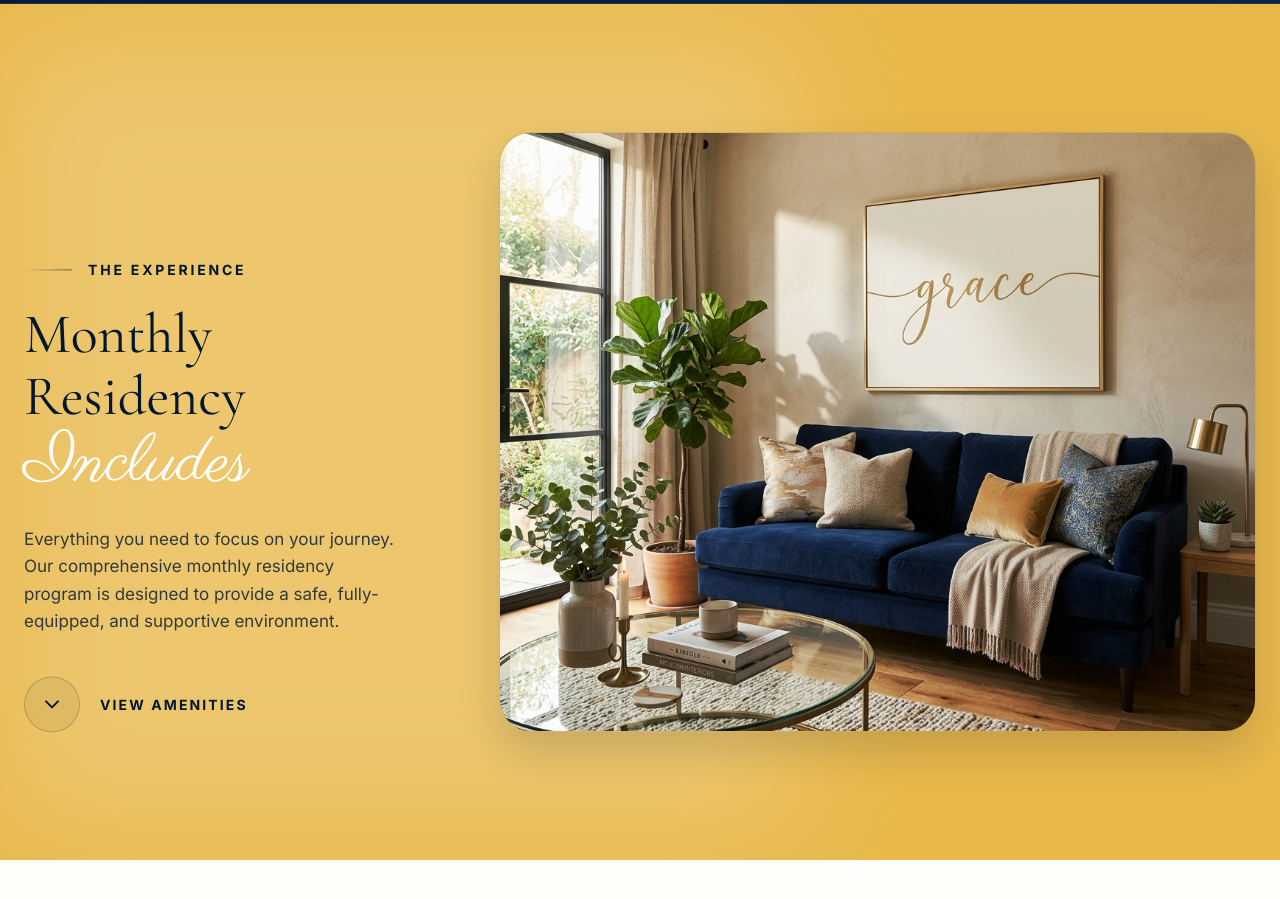
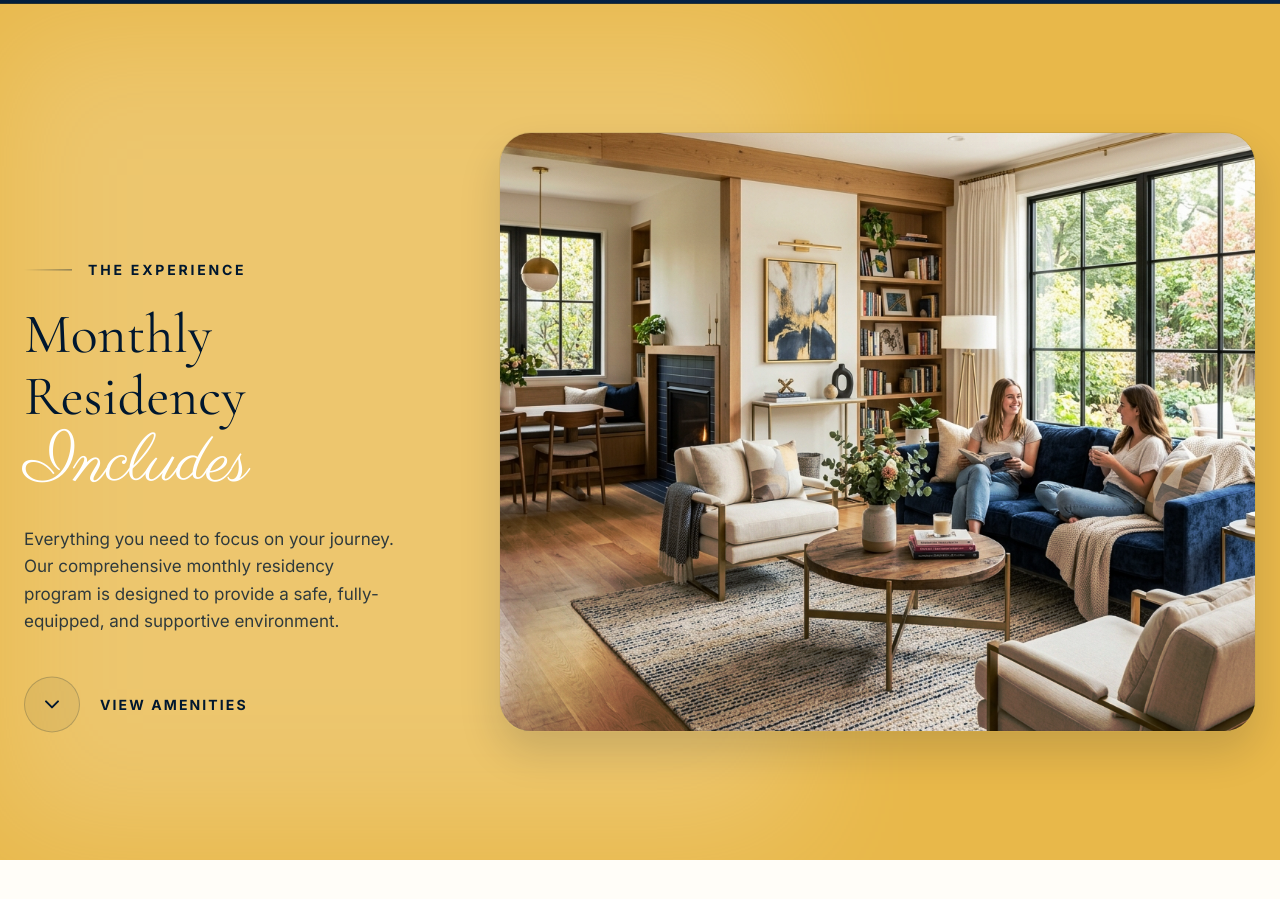
Before and after one commit to HiddenGems810/grace-website, a Next.js app: page / in a window 1280 px wide. Shown: the part 2040-2939 px from the top of the page. Built offline with nearby package versions, Linux system fonts and the light colour scheme; a web font is replaced by a local one.

Commit message:
Generate and use a custom luxury residency space image for the ProgramsGrid fallback

```diff
--- a/components/sections/ProgramsGrid.tsx
+++ b/components/sections/ProgramsGrid.tsx
@@ -88,7 +88,7 @@ export function ProgramsGrid() {
               }`}
             >
               <Image
-                src="/images/about_living_room.png"
+                src="/images/residency_space.png"
                 alt="Residency Living Space"
                 fill
                 className="object-cover"
```
Also changed, not shown: public/images/residency_space.png (added).
